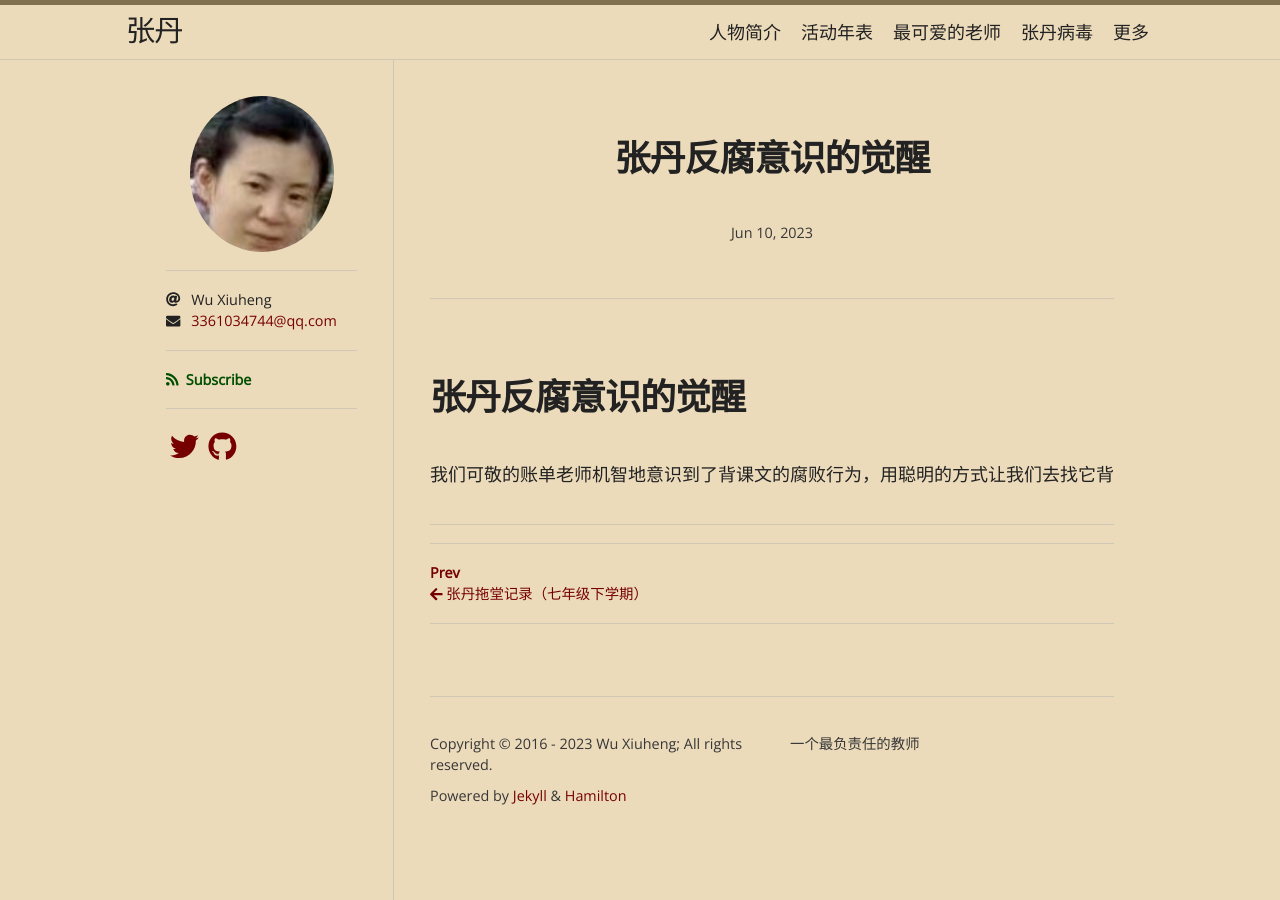
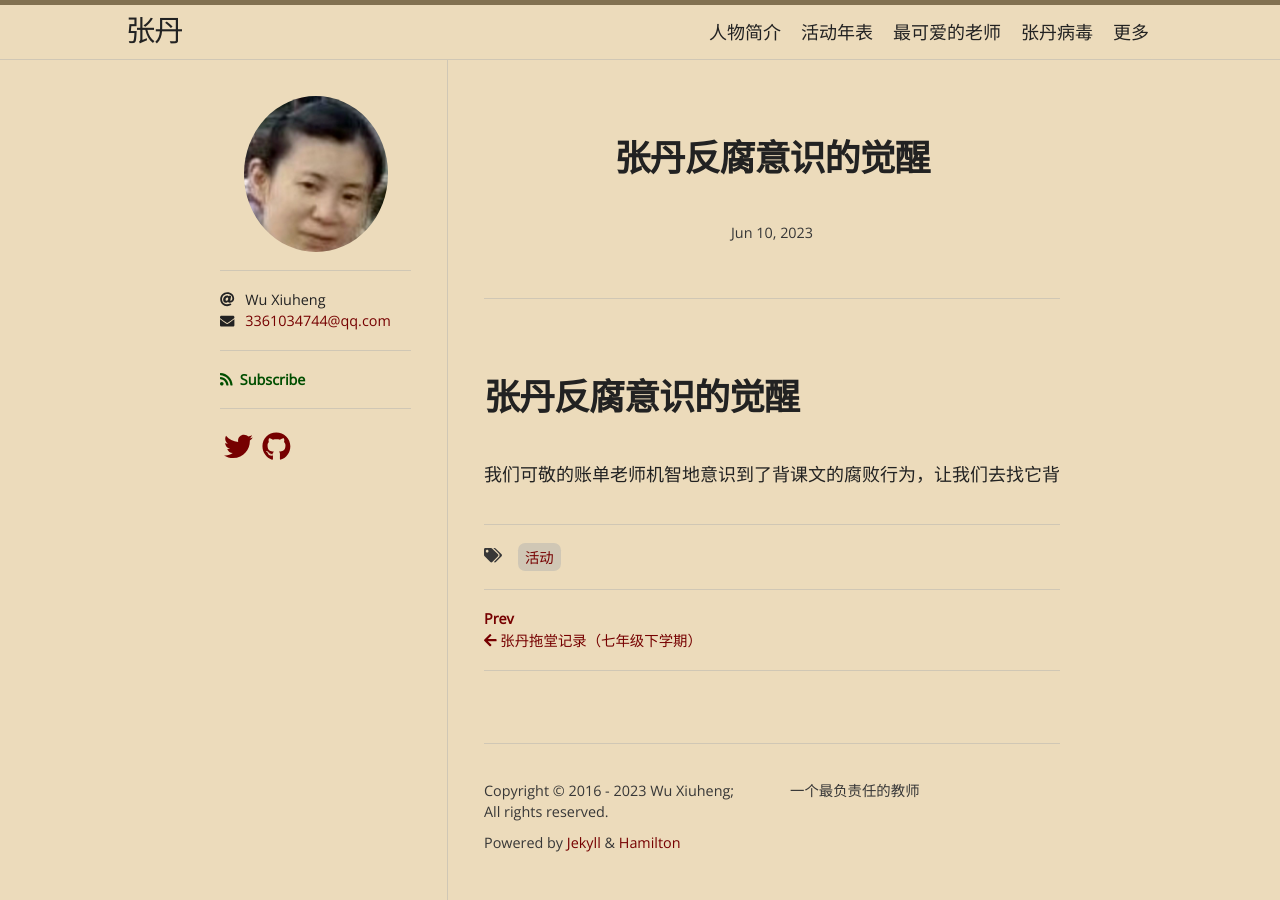
Before and after one commit to XiuhengWu/ZhangDan805.github.io, a Jekyll site: the page built from _posts/2023-6-10-张丹反腐意识的觉醒.md, in a window 1280 px wide. Built offline with Jekyll 4.4.1, drawn with Linux system fonts in a browser that asks for light colours; nearby versions of some CDN libraries; some web fonts are replaced.

Commit message:
更新 2023-6-10-张丹反腐意识的觉醒.md

```diff
--- a/_posts/2023-6-10-张丹反腐意识的觉醒.md
+++ b/_posts/2023-6-10-张丹反腐意识的觉醒.md
@@ -1,6 +1,7 @@
 ---
 layout: post
+tags: [活动]
 ---
 # 张丹反腐意识的觉醒
 
-我们可敬的账单老师机智地意识到了背课文的腐败行为，用聪明的方式让我们去找它背
+我们可敬的账单老师机智地意识到了背课文的腐败行为，让我们去找它背
```
